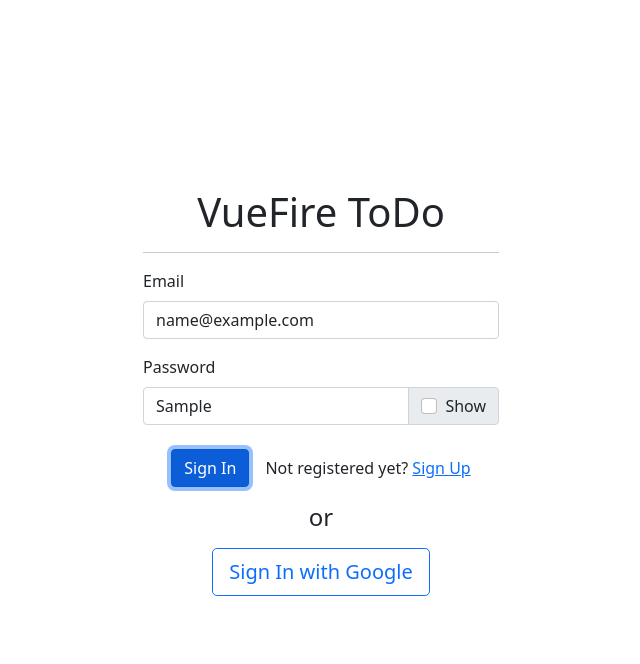
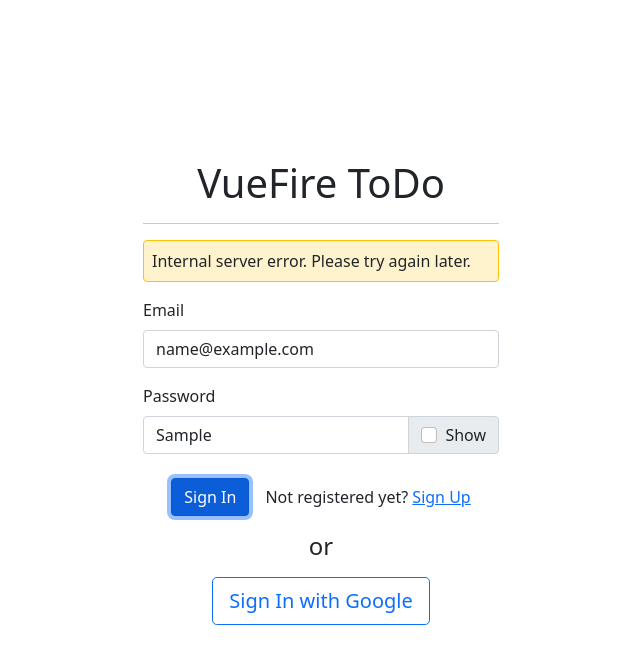
Before and after one commit to meowkita/vue-firebase-todo, a Vue app: page /sign-in in a window 1280 px wide. Both pictures are taken after typing "name@example.com", "Sample" into the empty fields and a click on the button "Sign In". Shown: the top 664 px of the page, without its empty margins (319-959 px from the left). Built offline with nearby package versions, Linux system fonts and the light colour scheme.

Commit message:
SignIn messages

```diff
--- a/src/store/auth.js
+++ b/src/store/auth.js
@@ -25,7 +25,6 @@ export default {
   },
   actions: {
     async signUpWithEmailAndPassword({ commit }, { email, password }) {
-      console.log(email, password);
       await auth
         .createUserWithEmailAndPassword(auth.getAuth(app), email, password)
         .then((response) => {
--- a/src/views/SignInView.vue
+++ b/src/views/SignInView.vue
@@ -9,6 +9,13 @@
             <h1>VueFire ToDo</h1>
           </div>
           <hr />
+          <div
+            class="mb-3 border bg-warning border-warning rounded p-2"
+            style="--bs-bg-opacity: 0.2"
+            v-if="!!this.message"
+          >
+            {{ this.message }}
+          </div>
           <div class="mb-3">
             <label class="form-label" for="email">Email</label>
             <input
@@ -72,6 +79,7 @@ export default {
     return {
       email: "",
       password: "",
+      message: "",
     };
   },
   methods: {
@@ -86,7 +94,19 @@ export default {
       try {
         await this.$store.dispatch("signInWithEmailAndPassword", formData);
       } catch (error) {
-        console.error(error);
+        console.error(error.message);
+
+        if (
+          error.message == "Firebase: Error (auth/user-not-found)." ||
+          error.message == "Firebase: Error (auth/wrong-password)."
+        ) {
+          this.message = "Invalid email or password";
+        } else if (error.message == "Email isn't verified") {
+          this.message =
+            "Your email is not verified. Please follow the link that was sent to your email.";
+        } else {
+          this.message = "Internal server error. Please try again later.";
+        }
       }
     },
   },
```
